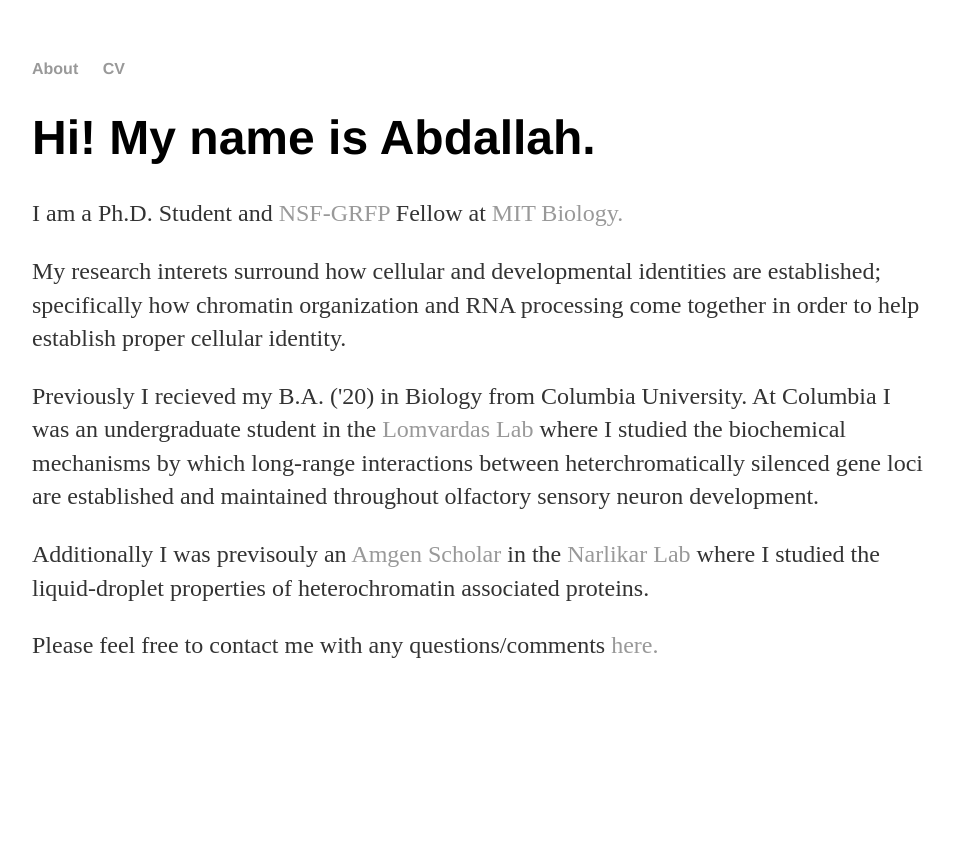
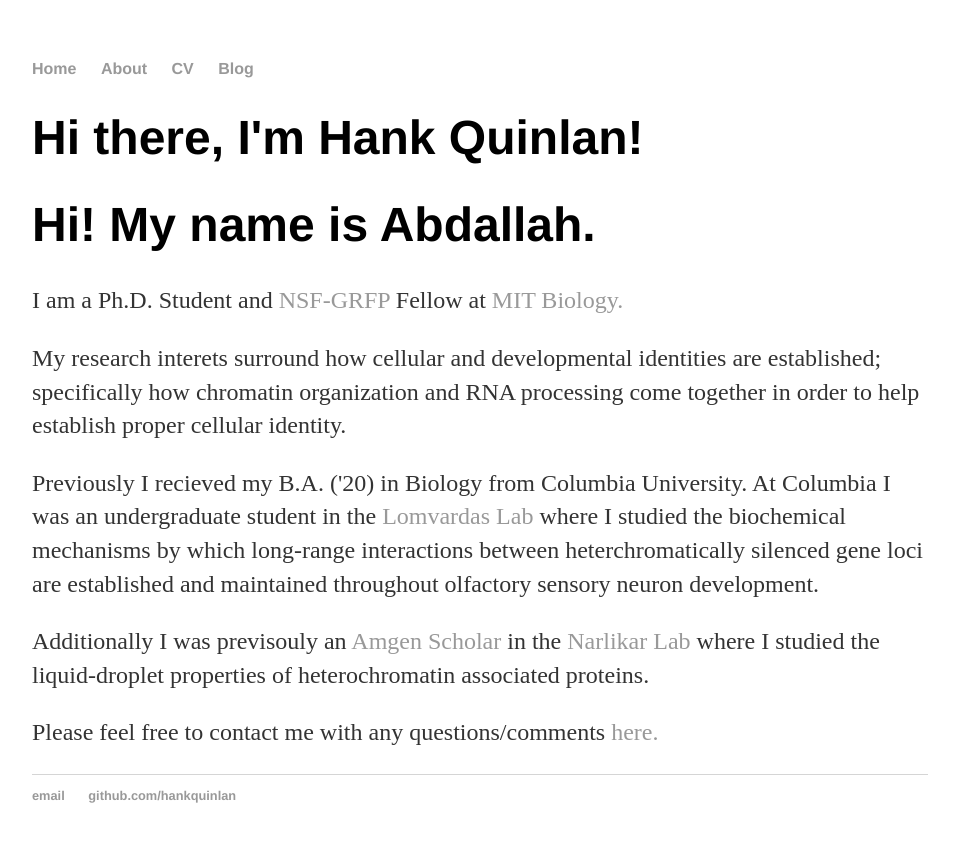
Before and after one commit to amohamed98/amohamed98.github.io, a Jekyll site: the page built from index.html, in a window 1280 px wide. Shown: the top 842 px of the page, without its empty margins (160-1119 px from the left). Built offline with Jekyll 4.4.1, drawn with Linux system fonts in a browser that asks for light colours.

Commit message:
Update index.html

```diff
--- a/index.html
+++ b/index.html
@@ -1,20 +1,10 @@
-<!DOCTYPE html>
-<html>
-	<head>
-		<title>Abdallah Mohamed</title>
-		<!-- link to main stylesheet -->
-		<link rel="stylesheet" type="text/css" href="/css/main.css">
-	</head>
-	<body>
-		<nav>
-    		<ul>
-	        	<li><a href="/about">About</a></li>
-        		<li><a href="/cv">CV</a></li>
-    		</ul>
-		</nav>
-		<div class="container">
-    		<div class="blurb">
-        		<h1>Hi! My name is Abdallah.</h1>
+---
+layout: default
+title: Abdallah Mohamed
+---
+<div class="blurb">
+	<h1>Hi there, I'm Hank Quinlan!</h1>
+	<h1>Hi! My name is Abdallah.</h1>
 				<p>I am a Ph.D. Student and <a href="https://www.nsfgrfp.org/">NSF-GRFP</a> Fellow at <a href="https://biology.mit.edu/graduate/">MIT Biology.</a> </p>
 				<p>My research interets surround how cellular and developmental identities are established; specifically how chromatin organization and RNA processing
 					come together in order to help establish proper cellular identity.<p>
@@ -23,4 +13,4 @@
 				<p>Additionally I was previsouly an <a href="https://amgenscholars.com/us-program/">Amgen Scholar</a> in the <a href="https://narlikarlab.ucsf.edu/">Narlikar Lab</a> where I studied
 					the liquid-droplet properties of heterochromatin associated proteins.<p>
 				<p>Please feel free to contact me with any questions/comments <a href=mailto:aam1@mit.edu">here.</a>
-</html>
+</div><!-- /.blurb -->
```
